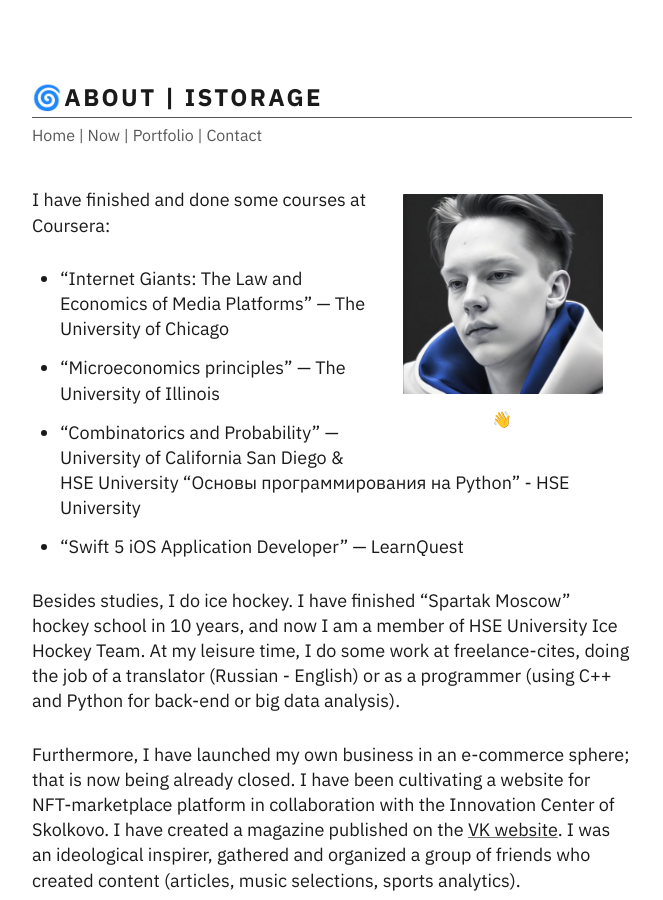
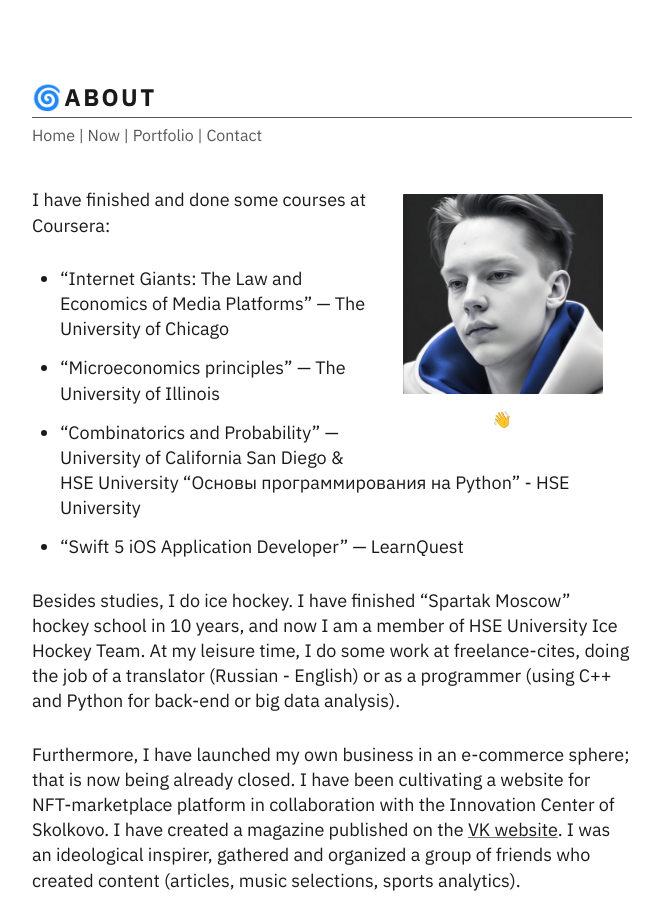
Before and after one commit to suchkow/suchkow.github.io, a Jekyll site: the page built from _pages/about.md, in a window 1280 px wide and 900 px high. Shown: the whole window, without its empty margins (308-971 px from the left). Built offline with Jekyll 4.4.1, drawn with Linux system fonts in a browser that asks for light colours.

Commit message:
Minor changes

```diff
--- a/_includes/head-matter.html
+++ b/_includes/head-matter.html
@@ -8,9 +8,10 @@
     page.categories contains "notes" %}
     <meta name="robots" content="noindex" />
     {% endif %}
+
     <meta charset="UTF-8">
     <meta name=viewport content="width=device-width, initial-scale=1">
-    <title>{{ page.title }}</title>
+    <title>{{ page.title }} | IStorage</title>
     <link rel='stylesheet' type='text/css' href='/css/main.css'>
     {% if page.syntax %}<link rel='stylesheet' type='text/css' href='/css/code.css'>{% endif %}
     <meta name="description" content="{% if page.description %}{{ page.description }}
--- a/_layouts/page.html
+++ b/_layouts/page.html
@@ -7,7 +7,7 @@
 {%- unless page.og-type == "website" -%}<article>{%- endunless -%}
 
 <header>
-	<title>{{ page.title }} | IStorage</title>
+	<!-- <title>{{ page.title }} | IStorage</title> -->
 
 	<h1 class="index-title">🌀{{ page.title }}</h1>
 	{%- unless page.nav == false -%}
--- a/_pages/about.md
+++ b/_pages/about.md
@@ -1,6 +1,6 @@
 ---
-title: 'About | IStorage'
-description: "Ilya Suchkov "
+title: 'About'
+description: "Ilya Suchkov"
 nav: custom
 custom-nav:
     - '<a href="/now" title="Now">Now</a>&nbsp;|&nbsp;'
```
Also changed, not shown: _pages/contact.md (line endings or trailing spaces).
